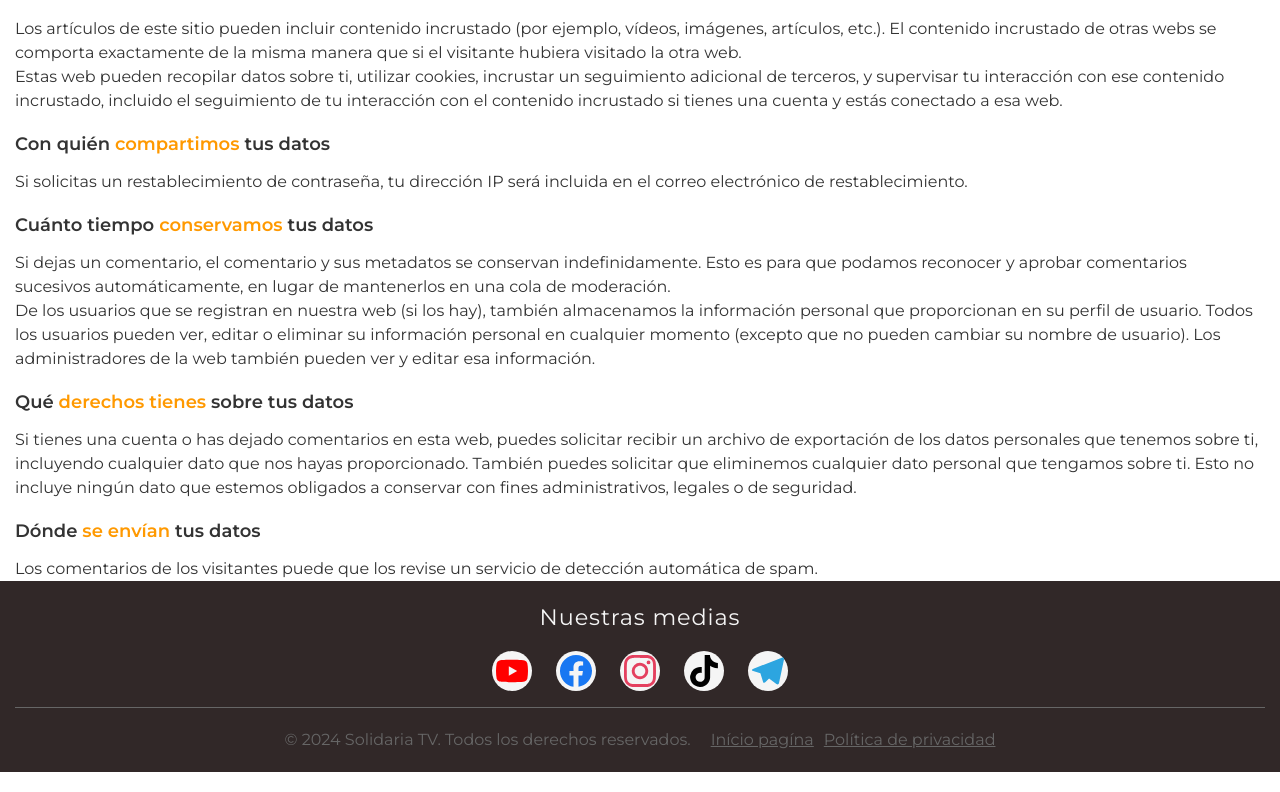
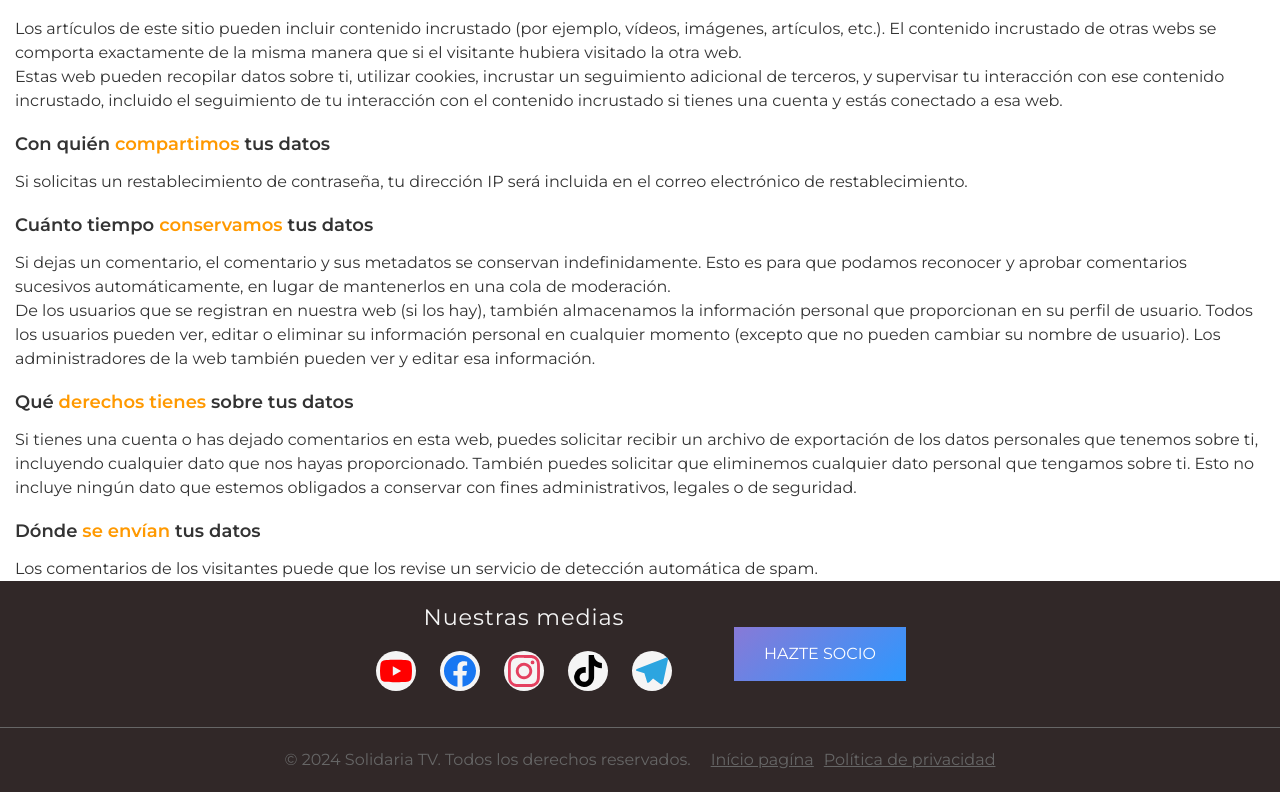
Before and after one commit to VladyslavVagin/radiosolidaria, a Next.js app: page /terms in a window 1280 px wide. Shown: the part 855-1647 px from the top of the page. Built offline with nearby package versions, Linux system fonts and the light colour scheme.

Commit message:
hazte socio

```diff
--- a/src/components/footer/Footer.jsx
+++ b/src/components/footer/Footer.jsx
@@ -1,6 +1,7 @@
 import React from "react";
 import SocialMedia from "./SocialMedia/SocialMedia";
 import Copyright from "./Copyright/Copyright";
+import HazteSocio from "./HazteSocio/HazteSocio";
 import css from "./Footer.module.css";
 
 const Footer = () => {
@@ -8,6 +9,7 @@ const Footer = () => {
     <footer className={css.footer}>
       <div className={css.container}>
         <SocialMedia />
+        <HazteSocio />
       </div>
       <Copyright />
     </footer>
--- a/src/components/footer/Footer.module.css
+++ b/src/components/footer/Footer.module.css
@@ -7,5 +7,18 @@
     padding: 0 15px;
     width: 100%;
     display: flex;
+    flex-direction: column;
     align-items: center;
+    row-gap: 8px;
+    padding-bottom: 20px;
+    border-bottom: 1px solid var(--copy-color);
 }
+
+@media screen and (min-width: 768px) {
+    .container {
+        flex-direction: row;
+        justify-content: center;
+        column-gap: 60px;
+    }
+
+}
--- a/src/components/footer/HazteSocio/HazteSocio.jsx
+++ b/src/components/footer/HazteSocio/HazteSocio.jsx
@@ -1,11 +1,20 @@
-import React from 'react'
+import Link from "next/link";
+import css from "./HazteSocio.module.css";
 
 const HazteSocio = () => {
   return (
     <div>
+      <Link
+        href={"https://www.solidariatv.com/hazte-socio/"}
+        target="_blank"
+        aria-label="Ir a sitio web de Solidaria TV Hazte Socio"
+        className={css.link}
 
+      >
+        Hazte Socio
+      </Link>
     </div>
-  )
-}
+  );
+};
 
-export default HazteSocio
+export default HazteSocio;
--- /dev/null
+++ b/src/components/footer/HazteSocio/HazteSocio.module.css
@@ -0,0 +1,43 @@
+.link {
+  background: linear-gradient(
+    320deg,
+    rgba(0, 140, 255, 0.678),
+    rgba(128, 0, 128, 0.308)
+  );
+  padding: 10px 15px;
+  text-transform: uppercase;
+  color: var(--white-color);
+  display: inline-block;
+  animation: coloresChange 10s infinite;
+  transition: var(--hover-effect);
+}
+
+@media screen and (min-width: 768px) {
+  .link {
+    padding: 15px 30px;
+  }
+}
+
+@media screen and (min-width: 1200px) {
+  .link:hover {
+    transform: scale(1.1);
+  }
+}
+
+@keyframes coloresChange {
+  0% {
+    background-color: #4158d0;
+  }
+  25% {
+    background-color: #d9afd9;
+  }
+  50% {
+    background-color: #21d4fd;
+  }
+  75% {
+    background-color: #fa8bff;
+  }
+  100% {
+    background-color: #4158d0;
+  }
+}
--- a/src/components/footer/SocialMedia/SocialMedia.module.css
+++ b/src/components/footer/SocialMedia/SocialMedia.module.css
@@ -3,7 +3,6 @@
   display: flex;
   flex-direction: column;
   align-items: center;
-  border-bottom: 1px solid var(--copy-color);
 }
 
 .title {
@@ -47,6 +46,10 @@
     font-size: 1.4rem;
   }
 
+  .socialList, .container {
+    max-width: 300px;
+  }
+
   .socialContainer {
     width: 40px;
     height: 40px;
```
